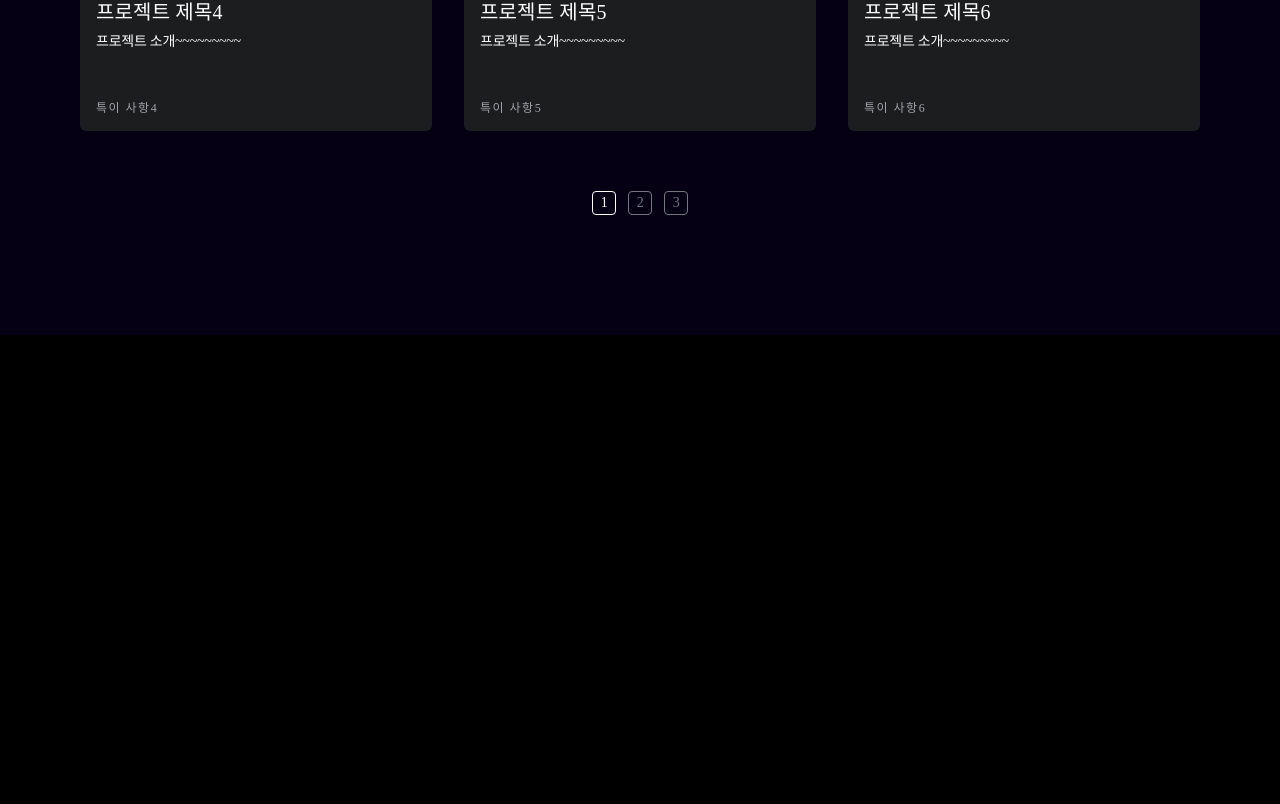
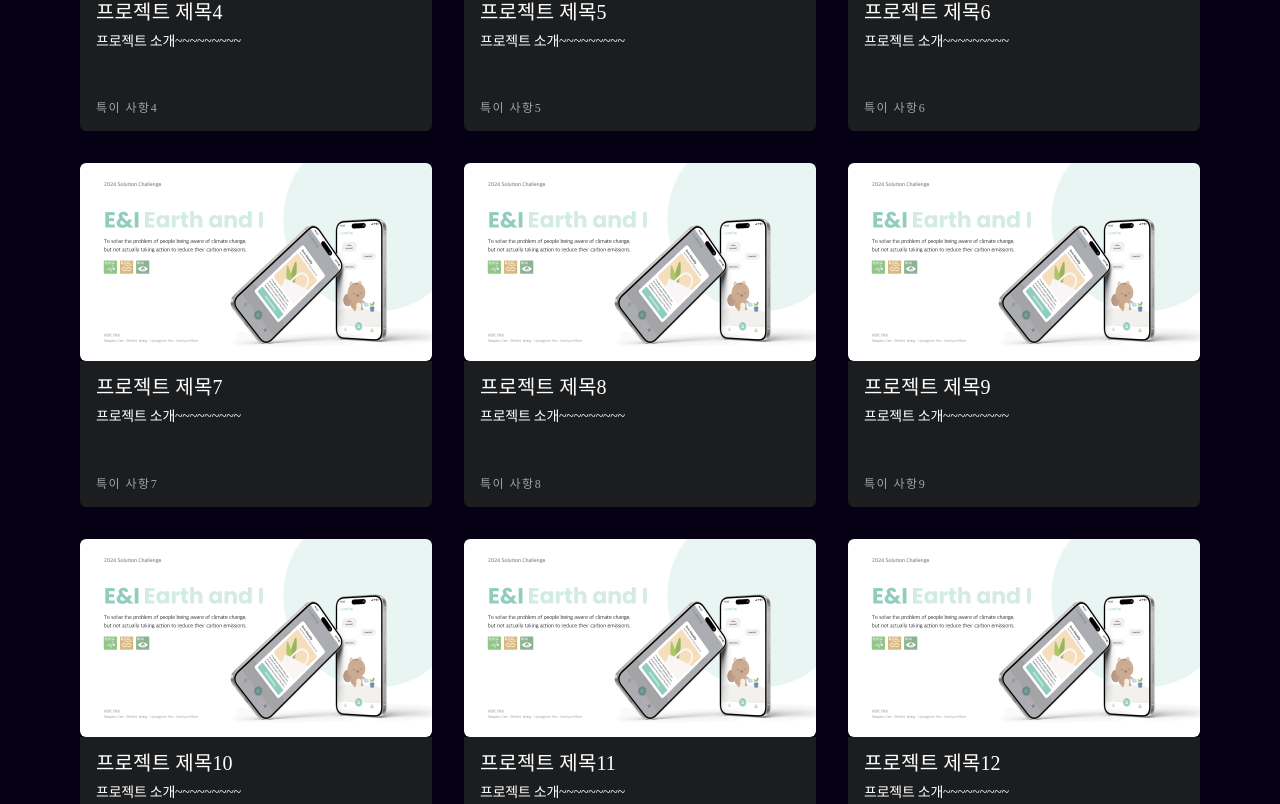
Before and after one commit to GDSC-DGU/gdsc-dgu, a Next.js app: page /project in a window 1280 px wide. Shown: the part 896-1700 px from the top of the page. Before the commit the page ends 1231 px from the top, so only its background shows below. Built offline with nearby package versions, Linux system fonts and the light colour scheme; a web font is replaced by a local one.

Commit message:
✨Feat: 프로젝트 페이지에 모션 적용하기

```diff
--- a/src/components/project/card/ProjectCard.tsx
+++ b/src/components/project/card/ProjectCard.tsx
@@ -1,6 +1,8 @@
 import ProjectImg from '@/images/project_img.png';
 import { ProjectData } from '@/interfaces/project/projectData';
 import Link from 'next/link';
+import { motion } from 'framer-motion';
+import { projectCardVariants } from '@/constants/project/projectCardVariants';
 
 /**
  * @description
@@ -16,7 +18,16 @@ import Link from 'next/link';
 
 const ProjectCard = ({ project }: { project: ProjectData }) => {
   return (
-    <section>
+    <motion.section
+      whileHover={{ scale: 1.05, transition: { duration: 0.3 } }}
+      whileTap={{ scale: 0.8 }}
+      initial={{ y: 20, opacity: 0 }}
+      whileInView={{ y: 0, opacity: 1 }}
+      transition={{ duration: 0.5 }}
+      viewport={{ once: true, amount: 0.9 }}
+      variants={projectCardVariants}
+      style={{ transformOrigin: '10% 60%' }}
+    >
       <Link href={`/project/${project.id}`}>
         <div
           className="w-full h-[12.375rem] rounded-md flex-col justify-center items-center cursor-pointer"
@@ -34,7 +45,7 @@ const ProjectCard = ({ project }: { project: ProjectData }) => {
           <div className="pt-5 Cap text-mono_400">{project.feature}</div>
         </div>
       </Link>
-    </section>
+    </motion.section>
   );
 };
 
--- a/src/components/project/content/ProjectContent.tsx
+++ b/src/components/project/content/ProjectContent.tsx
@@ -1,5 +1,7 @@
 import { ProjectData } from '@/interfaces/project/projectData';
 import ProjectToggle from './ProjectToggle';
+import { projectCardVariants } from '@/constants/project/projectCardVariants';
+import { motion } from 'framer-motion';
 
 /**
  * @description
@@ -18,10 +20,18 @@ const ProjectContent = ({ projectData }: { projectData: ProjectData }) => {
     <section className="w-full max-w-[1200px] tablet:px-10 px-4">
       <section className="w-full pb-[7.5rem] mx-auto">
         <ProjectToggle teamData={projectData?.team || []} />
-        <section className="w-full mt-[5rem]">
+        <motion.section
+          initial={{ y: 20, opacity: 0 }}
+          whileInView={{ y: 0, opacity: 1 }}
+          transition={{ duration: 0.5 }}
+          viewport={{ once: true, amount: 0.9 }}
+          variants={projectCardVariants}
+          style={{ transformOrigin: '10% 60%' }}
+          className="w-full mt-[5rem]"
+        >
           <div className="H6">노션 내용 크롤링</div>
           <div className="B1">{projectData?.content}</div>
-        </section>
+        </motion.section>
       </section>
     </section>
   );
--- a/src/components/project/introduction/ProjectIntroduction.tsx
+++ b/src/components/project/introduction/ProjectIntroduction.tsx
@@ -1,9 +1,13 @@
+'use client';
+
 import GithubIcon from '@/svg/icons/project/githubIcon.svg';
 import YoutubeIcon from '@/svg/icons/project/youtubeIcon.svg';
 import FileIcon from '@/svg/icons/project/fileIcon.svg';
 import ProjectImg from '@/images/project_img.png';
 import Image from 'next/image';
 import { ProjectData } from '@/interfaces/project/projectData';
+import ProjectIntroductionBand from './ProjectIntroductionBand';
+import { motion } from 'framer-motion';
 
 /**
  * @description
@@ -21,9 +25,9 @@ const ProjectIntroduction = ({ projectData }: { projectData: ProjectData }) => {
   return (
     <section className="w-full flex flex-col items-center">
       <section className="w-full max-w-[1200px] tablet:px-10 px-4">
-        <div className="w-full mx-auto flex desktop:flex-row flex-col justify-center items-center gap-8 mt-20">
+        <div className="w-full mx-auto flex desktop:flex-row desktop:justify-start flex-col justify-center desktop:items-end gap-8 mt-20">
           <Image
-            className="desktop:max-w-[34rem] w-full rounded-md"
+            className="desktop:w-[34rem] tablet:w-full mobile:w-full rounded-md"
             src={ProjectImg}
             alt="프로젝트 프로필"
           />
@@ -38,12 +42,10 @@ const ProjectIntroduction = ({ projectData }: { projectData: ProjectData }) => {
           </div>
         </div>
       </section>
-      <section className="w-full flex flex-col items-center my-16 bg-mono_900">
-        <div className="w-full max-w-[1200px] tablet:px-10 px-4 flex desktop:flex-row flex-col justify-between items-center py-10">
-          <div className="H5">서비스가 어디서 시작됐는지, 서비스의 띠지</div>
-          <div className="H5">{projectData?.performance}</div>
-        </div>
-      </section>
+      {/* -----------------------------------------------*/}
+      {/* ------------ 프로젝트 소개 띠지 --------------------*/}
+      {/* -----------------------------------------------*/}
+      <ProjectIntroductionBand projectData={projectData} />
     </section>
   );
 };
--- /dev/null
+++ b/src/components/project/introduction/ProjectIntroductionBand.tsx
@@ -0,0 +1,43 @@
+import { ProjectData } from '@/interfaces/project/projectData';
+import { useInView } from 'framer-motion';
+import { useRef } from 'react';
+
+/**
+ * @description
+ * 프로젝트 상세 페이지 띠지 컴포넌트
+ * @component ProjectIntroductionBand
+ * @returns {JSX.Element} ProjectIntroductionBand
+ * @since 2024.04.30
+ */
+/**
+ * Renders the prject introduction Band component for the project detail section.
+ * @returns The rendered project introduction Band component.
+ */
+
+const ProjectIntroductionBand = ({
+  projectData,
+}: {
+  projectData: ProjectData;
+}) => {
+  const motionRef = useRef(null);
+  const isInView = useInView(motionRef, { once: true });
+
+  return (
+    <section
+      ref={motionRef}
+      style={{
+        transform: isInView ? 'none' : 'translateX(-200px)',
+        opacity: isInView ? 1 : 0,
+        transition: 'all 0.9s cubic-bezier(0.17, 0.55, 0.55, 1) 0.5s',
+      }}
+      className="w-full flex flex-col items-center my-16 bg-mono_900"
+    >
+      <div className="w-full max-w-[1200px] tablet:px-10 px-4 flex desktop:flex-row flex-col justify-between items-center py-10">
+        <div className="H5">서비스가 어디서 시작됐는지, 서비스의 띠지</div>
+        <div className="H5">{projectData?.performance}</div>
+      </div>
+    </section>
+  );
+};
+
+export default ProjectIntroductionBand;
--- a/src/components/project/list/ProjectList.tsx
+++ b/src/components/project/list/ProjectList.tsx
@@ -18,11 +18,12 @@ import ProjectPagination from '../pagination/ProjectPagination';
  * @returns The rendered list component.
  */
 
+// util로 빼기
+
 const ProjectList = () => {
-  // const [selectedYear, SetSelectedYear] = useState<string>("2024"); 이거는 세미나에 넣기!
   const [currentPage, setCurrentPage] = useState<number>(1);
   const [projects, setProjects] = useState<ProjectData[]>([]);
-  const itemsPerPage = 6;
+  const itemsPerPage = 12;
 
   const pageNum = [];
   for (let i = 1; i <= Math.ceil(PROJECTS.length / itemsPerPage); i++) {
@@ -35,7 +36,6 @@ const ProjectList = () => {
     const endItemIndex = startItemIndex + itemsPerPage;
     setProjects(PROJECTS.slice(startItemIndex, endItemIndex));
     setCurrentPage(page);
-    console.log(page, startItemIndex, endItemIndex);
   };
 
   useEffect(() => {
--- a/src/components/project/pagination/ProjectPagination.tsx
+++ b/src/components/project/pagination/ProjectPagination.tsx
@@ -1,3 +1,5 @@
+import { motion } from 'framer-motion';
+
 /**
  * @description
  * 프로젝트 페이지 프로젝트 페이지네이션 컴포넌트
@@ -21,24 +23,22 @@ const ProjectPagination = ({
 }) => {
   return (
     <section className="w-full pt-[3.75rem] flex justify-center items-center gap-3">
-      {pageNum.map((page) =>
-        page === currentPage ? (
-          <button
-            key={page}
-            className="flex justify-center items-center w-6 h-6 bg-transparent border border-white rounded Btn"
-          >
-            {page}
-          </button>
-        ) : (
-          <button
-            key={page}
-            onClick={() => changeCurrentPage(page)}
-            className="w-6 h-6 bg-transparent border border-mono_500 text-mono_500 rounded Btn"
-          >
-            {page}
-          </button>
-        ),
-      )}
+      {pageNum.map((page) => (
+        <motion.button
+          onClick={() => changeCurrentPage(page)}
+          whileHover={{ scale: 1.2 }}
+          whileTap={{ scale: 0.8 }}
+          transition={{ duration: 0.2 }}
+          key={page}
+          className={`flex justify-center items-center w-6 h-6 bg-transparent border ${
+            page === currentPage
+              ? 'border-white'
+              : 'border-mono_500 text-mono_500'
+          } rounded Btn cursor-pointer`}
+        >
+          {page}
+        </motion.button>
+      ))}
     </section>
   );
 };
--- a/src/components/sollutionChallenge/header/SolutionChallengeHeader.tsx
+++ b/src/components/sollutionChallenge/header/SolutionChallengeHeader.tsx
@@ -1,6 +1,9 @@
+'use client';
+
 import BannerImg from '@/images/solution_challenge_banner.png';
 import BannerImg2 from '@/svg/icons/solutionChallenge/solution_challenge_banner2.svg';
 import Link from 'next/link';
+import { motion } from 'framer-motion';
 
 /**
  * @description
@@ -17,7 +20,10 @@ import Link from 'next/link';
 const SolutionChallengeHeader = () => {
   return (
     <header className="w-full flex flex-col relative">
-      <div
+      <motion.div
+        initial={{ y: 40, opacity: 0 }}
+        animate={{ y: 0, opacity: 1 }}
+        transition={{ duration: 1.2 }}
         className="w-full flex-col justify-center items-center gap-2.5 inline-flex h-[31.25rem] desktop:h-[40rem] min-h-fit"
         style={{
           backgroundImage: `linear-gradient(180deg, #000000c6 74.83%, #666666c8 126.52%), url(${BannerImg.src})`,
@@ -30,13 +36,17 @@ const SolutionChallengeHeader = () => {
           <BannerImg2 className="scale-95" />
           <div className="flex-col items-center flex">
             <Link href="https://developers.google.com/community/gdsc-solution-challenge?hl=ko">
-              <button className="border mt-16 py-4 min-w-[12.5rem] border-white Btn">
+              <motion.button
+                whileHover={{ scale: 1.2 }}
+                whileTap={{ scale: 0.8 }}
+                className="border mt-16 py-4 min-w-[12.5rem] border-white Btn"
+              >
                 자세히 알아보기
-              </button>
+              </motion.button>
             </Link>
           </div>
         </article>
-      </div>
+      </motion.div>
     </header>
   );
 };
--- /dev/null
+++ b/src/constants/project/projectCardVariants.ts
@@ -0,0 +1,16 @@
+import { Variants } from 'framer-motion';
+
+export const projectCardVariants: Variants = {
+  offscreen: {
+    y: 300,
+  },
+  onscreen: {
+    y: 50,
+    rotate: -10,
+    transition: {
+      type: 'spring',
+      bounce: 0.4,
+      duration: 0.8,
+    },
+  },
+};
```
Also changed, not shown: src/components/sollutionChallenge/tab/SolutionChallengeTab.tsx (+42 -21 lines).
